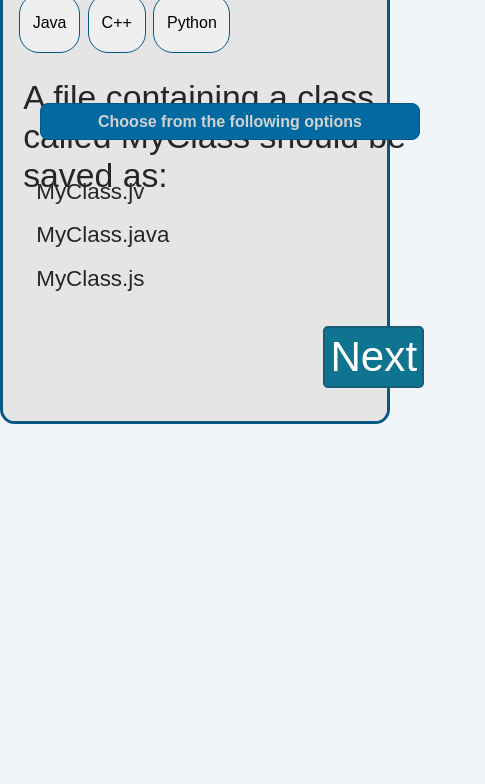
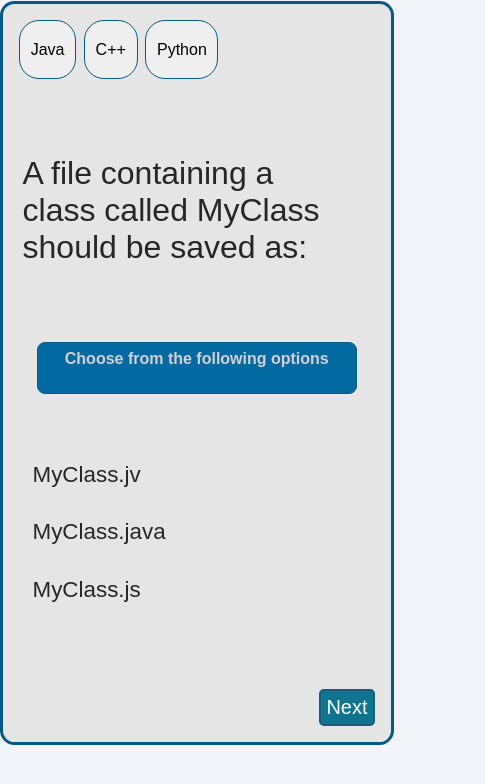
Before and after one commit to 1serkan/plainquizapp, a website built with Vite: page index.html in a window 390 px wide. Both pictures are taken after a click on the button "Java". Shown: the whole page, 485 px wide, since content can reach past the window. Built offline with nearby package versions, Linux system fonts and the light colour scheme.

Commit message:
improvements

```diff
--- a/index.html
+++ b/index.html
@@ -1,7 +1,8 @@
 <!DOCTYPE html>
-<html lang="de-DE">
+<html lang="en-US">
     <head>
         <meta charset="utf-8">
+        <meta name="viewport" content="width=device-width, initial-scale=1.0">
         <title>Quiz</title>
         <link rel="stylesheet" href="./styles.css">
     </head>
@@ -15,8 +16,8 @@
                 </div>
                 <question></question>
                 <div class="message">Choose from the following options</div>
-            <answer></answer>
-            <next style="display: none;">Next</next>
+                <answerList></answerList>
+                <next>Next</next>
             </div>
         </div>
     <script src="./scripts.js"></script>
--- a/quiz.json
+++ b/quiz.json
@@ -329,6 +329,18 @@
                "language": 2,
                "question": "What will be the result of the following code: print(int(35.88))",
                "type": 0
+          },
+          {
+               "answers": [
+                    "print(dtype(x))",
+                    "print(type(x))",
+                    "print(x.dtype())"
+               ],
+               "correctAnswer": "print(type(x))",
+               "id": 29,
+               "language": 2,
+               "question": "If x = 5, what is a correct syntax for printing the data type of the variable x?",
+               "type": 0
           }
      ]
 }
--- a/scripts.js
+++ b/scripts.js
@@ -1,104 +1,169 @@
+        // Access to the DOM document
         const doc = document;
+
+        // Main quiz object
         const quiz = {
-            question: doc.querySelector("question"),
-            answers: doc.querySelector("answer"),
-            next: doc.querySelector("next"),
-            message: doc.getElementsByClassName("message")[0],
-            box: doc.getElementsByClassName("box")[0],
-            languagesButton: doc.getElementsByClassName("languages")[0],
-            step: 0,
-            isClicked: false,
-            type: [[], [], []],
-            language: 0,
-            questions: [[], [], []],
-            answer: [[], [], []],
-            rightChoices: [[], [], []],
+            // References to DOM elements
+            question: doc.querySelector("question"), // Element for displaying the question
+            answerList: doc.querySelector("answerList"), // Container for the answer options
+            nextButton: doc.querySelector("next"), // Button to proceed to the next question
+            message: doc.querySelector(".message"), // Feedback message element
+            box: doc.querySelector(".box"), // Container for the quiz interface
+            languagesButton: doc.querySelector(".languages"), // Button for selecting the language
+
+            // Quiz state and data structures
+            step: 0, // Current question index
+            isClicked: false, // Flag to prevent multiple clicks
+            type: [[], [], []], // Question types (e.g., multiple choice or input)
+            language: 0, // Current language (0 = Java, 1 = C++, 2 = Python)
+            languageToText: "",
+            success: "success",
+            failure: "failure",
+            questions: [[], [], []], // Array of questions by language
+            answer: [[], [], []], // Array of answers by language
+            rightChoices: [[], [], []], // Array of correct answers by language
+
+            // Text constants for feedback and buttons
             nextButtonText: "Next",
             retryButtonText: "Retry",
+            regularText: "Choose from the following options",
             successText: "You have made the correct selection\n Click Next to continue.",
             failureText: "You have made the wrong selection\n Click on Retry to try again.",
+            docTitleText: "Quiz: Congratulations!",
             endPageText: "Congratulations, you have completed the test!",
             endPageFontSize: "2vh",
+
+            // Language selection and question initialization
             selectLanguage(input){
-                quiz.checkIfExist();
+                quiz.checkIfExist(); // Ensure required DOM elements exist
+                // Set the language based on button text
                 switch(input.textContent){
-                    case "Java": this.language = 0; break;
-                    case "C++": this.language = 1; break;
-                    default: this.language = 2; break;
+                    case "Java": this.language = 0, this.languageToText = "Java"; break;
+                    case "C++": this.language = 1, this.languageToText = "C++"; break;
+                    default: this.language = 2, this.languageToText = "Python"; break;
                 }
-                quiz.loadQuestion();
-                quiz.next.style.display = "flex";
+                quiz.step = 0; // Reset step if user selects language
+                quiz.isClicked = false; // Reset clicked if user selects language
+                quiz.loadQuestion(); // Load the first question
+                quiz.nextButton.style.display = "flex"; // Show the "Next" button
             },
+
+            // Validate the selected answer
             checkSelected(answerElement){
-                if(quiz.isClicked) return;
+                if(quiz.isClicked) return; // Prevent multiple clicks
                 quiz.isClicked = true;
 
+                // Check if the selected answer is correct
                 if(answerElement.textContent === quiz.rightChoices[quiz.language][quiz.step]){
-                    quiz.toggleColors(answerElement, quiz.box, quiz.message, quiz.next, "success");
-                    quiz.step++;
+                    quiz.toggleColors(answerElement, quiz.box, quiz.message, quiz.nextButton, quiz.success);
+                    quiz.step++; // Move to the next question
                 }else {
-                    quiz.toggleColors(answerElement, quiz.box, quiz.message, quiz.next, "failure");
+                    quiz.toggleColors(answerElement, quiz.box, quiz.message, quiz.nextButton, quiz.failure);
                 }
             },
+
+            //CLO = ClassListOperations
+            clo(element, content, operationType){
+                if(operationType == "add"){
+                    element.classList.add(content);
+                }else{
+                    element.classList.remove(content);
+                }
+            },
+
+            // Ensure that required DOM elements are present
             checkIfExist(){
-                if (!quiz.question || !quiz.answers || !quiz.next || !quiz.message) {
+                if (!quiz.question || !quiz.answerList || !quiz.nextButton || !quiz.message) {
                     throw new Error("DOM element were not found.");
                 }
             },
+
+            // To reset the colors
+            resetColors(){
+                quiz.clo(quiz.box, "successBox", "r");
+                quiz.clo(quiz.box, "failureBox", "r");
+                quiz.clo(quiz.message, "successBg", "r");
+                quiz.clo(quiz.message, "failureBg", "r");
+                quiz.clo(quiz.nextButton, "failureBg", "r");
+                quiz.clo(quiz.nextButton, "failureBox", "r");
+                quiz.clo(quiz.nextButton, "successBg", "r");
+
+                this.message.innerText = this.regularText;
+                this.nextButton.innerText = this.nextButtonText;
+            },
+
+            // Load the current question and its answers
             loadQuestion(){
-                quiz.answers.innerHTML = "";
-                quiz.question.innerText = quiz.questions[quiz.language][quiz.step];
-                doc.title =  `Question ${quiz.step}/${quiz.questions[quiz.language].length - 1}`;
+                quiz.answerList.innerHTML = ""; // Clear the answers container
+                quiz.question.innerText = quiz.questions[quiz.language][quiz.step]; // Set the question text
+                doc.title =  `${quiz.languageToText} Quiz ${quiz.step}/${quiz.questions[quiz.language].length - 1}`; // Update the document title
+                quiz.resetColors(); // Reset Colors at each step
+
                 if(quiz.type[quiz.language][quiz.step] == 0){
-                    quiz.answers.style.display = "grid";
-                    quiz.answer[quiz.language][quiz.step]
-                    .forEach((a, i) => {
+                    // Multiple-choice question
+                    quiz.answerList.style.display = "grid";
+                    quiz.answer[quiz.language][quiz.step].forEach((a, i) => {
                         const answerElement = quiz.createAnswerElement(a, i);
-                        quiz.answers.appendChild(answerElement);
+                        quiz.answerList.appendChild(answerElement);
                     });
                 }else{
-                    quiz.answers.style.display = "flex";
+                    // Input-based question
+                    quiz.answerList.style.display = "flex";
                     const inputElement = doc.createElement("input");
                     const textNext = doc.createElement("p");
                     textNext.innerText = quiz.answer[quiz.language][quiz.step][0];
-                    inputElement.setAttribute("id", "inputfield")
+                    quiz.clo(inputElement, "inputfield", "add");
                     inputElement.maxLength = quiz.rightChoices[quiz.language][quiz.step].length;
                     inputElement.style.width = `${quiz.rightChoices[quiz.language][quiz.step].length}vh`
                     inputElement.style.fontSize = "100%";
+
+                    // Add event listener for input validation
                     inputElement.addEventListener("change", (x) => {
-                        console.log(quiz.step);
                         if(x.target.value == quiz.rightChoices[quiz.language][quiz.step]){
-                            quiz.toggleColors(inputElement, quiz.box, quiz.message, quiz.next, "success");
+                            quiz.resetColors();
+                            quiz.toggleColors(inputElement, quiz.box, quiz.message, quiz.nextButton, quiz.success);
                             quiz.isClicked = true;
                             inputElement.style.pointerEvents = "none";
                             quiz.step++;
-                            console.log(quiz.step);
                         }else {
-                            quiz.toggleColors(inputElement, quiz.box, quiz.message, quiz.next, "failure");
+                            quiz.toggleColors(inputElement, quiz.box, quiz.message, quiz.nextButton, quiz.failure);
                         }
                     })
-                    quiz.answers.appendChild(inputElement);
-                    quiz.answers.appendChild(textNext);
+                    quiz.answerList.appendChild(inputElement);
+                    quiz.answerList.appendChild(textNext);
                 }
             },
+
+            // tH = triggerHover, to trigger Hover Effect
+            tH(element, trigger, operationType){
+                element.addEventListener(trigger, () => {!quiz.isClicked ? quiz.clo(element, "antwortBorderLeft", operationType) : null});
+            },
+
+            // End the quiz
             end(){
                 quiz.question.innerText = quiz.endPageText;
                 quiz.question.style.fontSize = quiz.endPageFontSize;
-                doc.title = "Quiz: Congratulations!";
+                doc.title = quiz.docTitleText;
                 this.message.remove();
-                this.next.remove();
-                this.answers.remove();
+                this.nextButton.remove();
+                this.answerList.remove();
                 this.languagesButton.remove();
             },
-            pushToArray(x, q){
-                quiz.questions[x].push(q.question);
-                quiz.answer[x].push(q.answers);
-                quiz.rightChoices[x].push(q.correctAnswer);
-                quiz.type[x].push(q.type);
+            // Push new question data into arrays
+            pushToArray(i, q){
+                quiz.questions[i].push(q.question);
+                quiz.answer[i].push(q.answers);
+                quiz.rightChoices[i].push(q.correctAnswer);
+                quiz.type[i].push(q.type);
             },
+
+            // Manage element styles dynamically
             styleManager(element, box, message, nextButton, state){
+                const successElement = (element.nodeName == "P") ? "successChoiceElement" : "successInputElement";
+                const failureElement = (element.nodeName == "P") ? "failureChoiceElement" : "failureInputElement";
+
                 const elements = [
-                    { element: element, success: "successElement", failure: "failureElement" },
+                    { element: element, success: successElement, failure: failureElement },
                     { element: box, success: "successBox", failure: "failureBox" },
                     { element: message, success: "successBg", failure: "failureBg" },
                     { element: nextButton, success: "successBg", failure: "failureBg" },
@@ -106,39 +171,46 @@
 
                 if (state == "remove") {
                     elements.forEach(({ element, success, failure }) => {
-                        element.classList.remove(success, failure);
+                        quiz.clo(element, (success, failure), "remove");
                     });
-                }else if (state === "success" || state === "failure") {
+                }
+                else if (state === quiz.success || state === quiz.failure) {
                     elements.forEach(({ element, success, failure }) => {
-                        element.classList.add(state === "success" ? success : failure);
+                        quiz.clo(element, state === quiz.success ? success : failure, "add");
                     });
                 }
             },
+
+            // Toggle element colors based on success or failure
             toggleColors(Element, Box, Message, nextButton, state){
                 quiz.styleManager(Element, Box, Message, nextButton, "remove");
                 quiz.styleManager(Element, Box, Message, nextButton, state);
 
+                Message.innerText = state === quiz.success ? quiz.successText : quiz.failureText;
+                nextButton.innerText = state === quiz.success ? quiz.nextButtonText : quiz.retryButtonText;
+            },
 
-                Message.innerText = state === "success" ? quiz.successText : quiz.failureText;
-                nextButton.innerText = state === "success" ? quiz.nextButtonText : quiz.retryButtonText;
-            },
+            // Create an answer element dynamically
             createAnswerElement(x) {
-                    const answerElement = doc.createElement("p");
-                    answerElement.innerText = x;
-                    answerElement.classList.add("antwort");
+                const answerElement = doc.createElement("p");
+                answerElement.innerText = x;
+                quiz.clo(answerElement, "antwort", "add");
 
-                    if(!quiz.isClicked){
-                        answerElement.addEventListener("mouseover", () => {!quiz.isClicked ? answerElement.classList.add("antwortBorderLeft") : null});
-                        answerElement.addEventListener("mouseleave", () => {!quiz.isClicked ? answerElement.classList.remove("antwortBorderLeft") : null})
+                if(!quiz.isClicked){
 
-                        answerElement.addEventListener("click", () => quiz.checkSelected(answerElement))
+                    quiz.tH(answerElement, "mouseover", "add");
+                    quiz.tH(answerElement, "mouseleave", "remove");
+
+                    answerElement.addEventListener("click", () => quiz.checkSelected(answerElement))
                 }
+
                 return answerElement;
             }
         }
 
-        quiz.next.addEventListener("click", () => {
-            if(!quiz.isClicked) return;
+        // Add event listener to the "Next" button
+        quiz.nextButton.addEventListener("click", () => {
+            if(!quiz.isClicked) quiz.resetColors();
 
             quiz.isClicked = false;
             if(quiz.step < quiz.questions[quiz.language].length) {
@@ -148,6 +220,7 @@
             }
         });
 
+        // Fetch quiz data from a JSON file
         fetch('quiz.json')
         .then(response => {
             if (!response.ok) {
--- a/styles.css
+++ b/styles.css
@@ -15,7 +15,7 @@ question{
 }
 
 next {
-    display: flex;
+    display: none;
     color: rgb(255, 255, 255);
     border: 2px solid #155E75;
     background-color: #0E7490;
@@ -45,13 +45,13 @@ next:hover {
     border-radius: 0.9rem;
 }
 
-answer{
+answerList{
     display: grid;
     width: 50vh;
     margin: 2%;
 }
 
-answer > .antwort {
+answerList > .antwort {
     cursor: grabbing;
 }
 
@@ -97,15 +97,18 @@ button:hover {
     color: white;
 }
 
-#inputfield {
-    border: 1px solid #075985;
+.inputfield {
+    border: none;
+    background: transparent;
+    text-align: center;
     border-radius: 4px;
     padding: 2%;
+    border-bottom: 2px dotted #075985;
+    padding-block: 0px;
+    padding-inline: 0px;
 }
 
-#inputfield:focus {
-    background-color: #075985;
-    color: white;
+.inputfield:focus {
     outline: none;
 }
 
@@ -113,24 +116,36 @@ button:hover {
     margin-bottom: 5%;
 }
 
-.successElement{ /* Element */
+.successChoiceElement{
     color: #16A34A;
-    border: 1px solid #6EE7B7;
+    border-left-color: #6EE7B7;
+    border-width: thick;
 }
 
-.successBg{ /* Message und nextButton */
+.successInputElement{
+    color: #16A34A;
+    border-color: #16A34A;
+}
+
+.successBg{
     color: #6EE7B7;
     border: 1px solid #6EE7B7;
     background-color: #3c8351;
 }
 
-.successBox{ /* Außenbox */
+.successBox{
     border: 0.2rem solid #6EE7B7;
 }
 
-.failureElement{
+.failureChoiceElement{
     color: #a31616;
-    border: 1px solid #e76e6e;
+    border-left-color: #e76e6e;
+    border-width: thick;
+}
+
+.failureInputElement{
+    color: #a31616;
+    border-color: #a31616;
 }
 
 .failureBg{
@@ -145,34 +160,31 @@ button:hover {
 
 @media screen and (max-width: 980px){
     #container{
-        display: block;
+        position: fixed;
         margin: 0;
+        top: 1px;
+        height: 46.5rem;
+        width: 101.3%;
+        justify-content: inherit;
     }
 
-    #box{
-        position: absolute;
-        display: grid;
-        height: 108vh;
-        width: 49vh;
-        margin-top: 3vh;
-    }
-    question {
-        height: 0;
-        font-size: 4vh;
-    }
-    message {
-        position: relative;
-        top: 7vh;
-        height: 7vh;
-        font-size: 3vh;
+    .box{
+        width: 90%;
     }
 
-    #antwort{
-        font-size: 3vh;
+    question{
+        width: 36vh;
     }
 
-    next {
-        font-size: 5vh;
-        margin: 2vh;
+    answerList{
+        width: 38vh;
+    }
+
+    .message{
+        height: 29%;
+    }
+
+    .antwort{
+        width: 100%;
     }
   }
```
Lines whose indentation alone changed are shown as unchanged.
